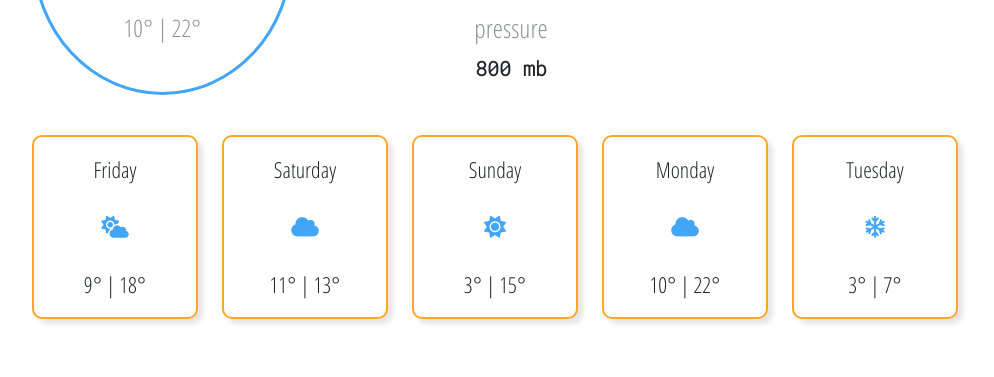
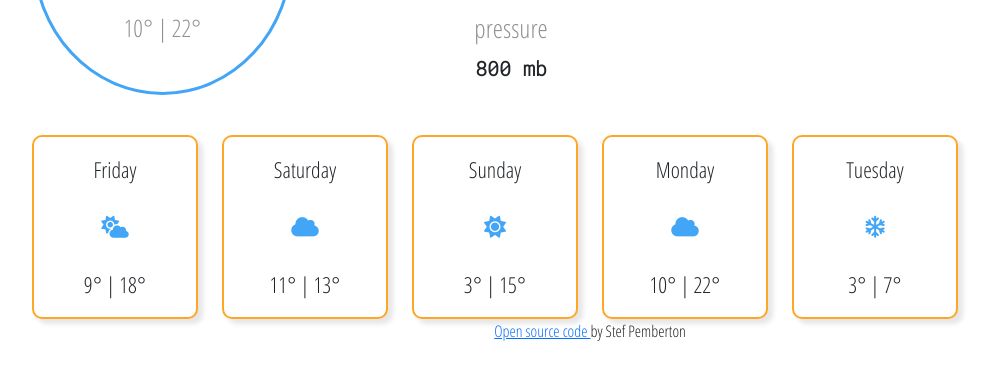
Before and after one commit to stef1511/weather-app, a plain HTML site: page index.html in a window 1280 px wide. Shown: the part 423-800 px from the top of the page, without its empty margins (50-1044 px from the left). Drawn offline with nearby package versions, Linux system fonts and the light colour scheme.

Commit message:
Added link to Github in footer

```diff
--- a/index.html
+++ b/index.html
@@ -186,7 +186,9 @@
           </div>
 </section>
 
-
+<p class="footer">
+   <a href="https://github.com/stef1511/weather-app"> Open source code </a>  by Stef Pemberton
+</p>
 </div>
 <script src="index.js"></script>
 
```
